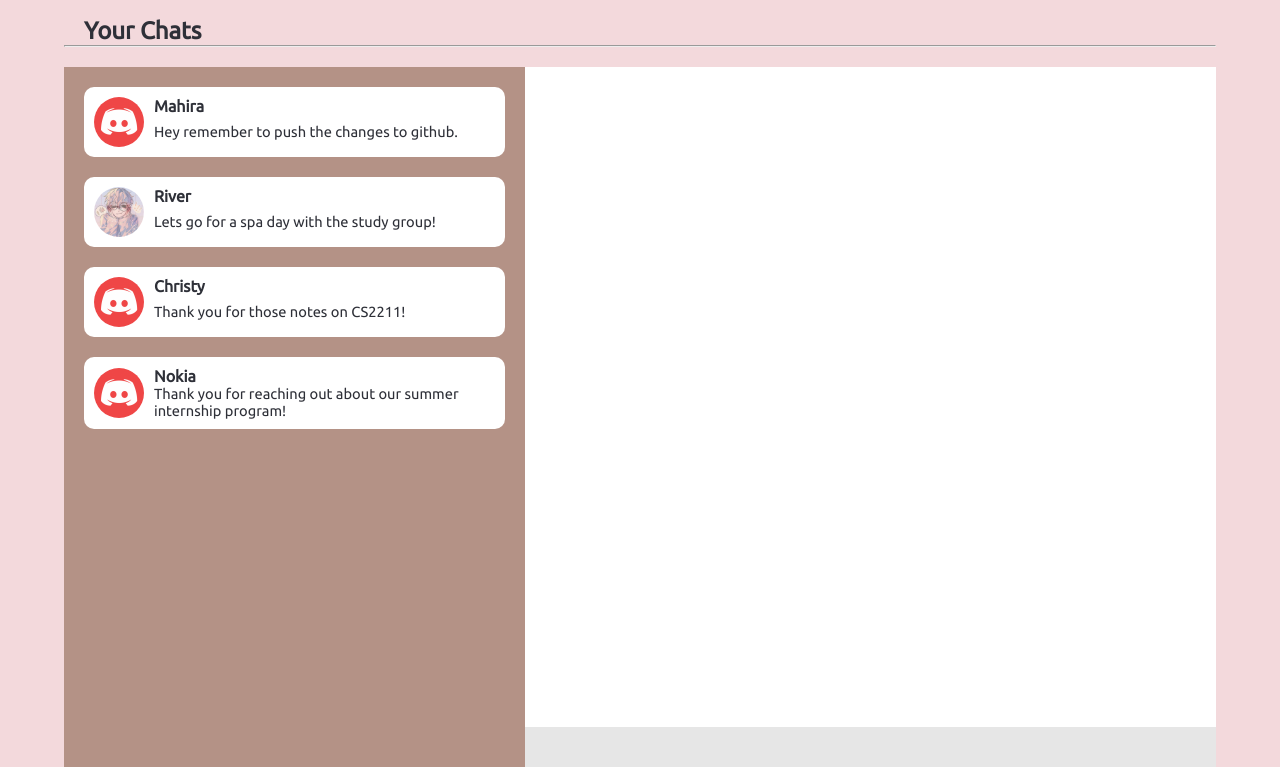
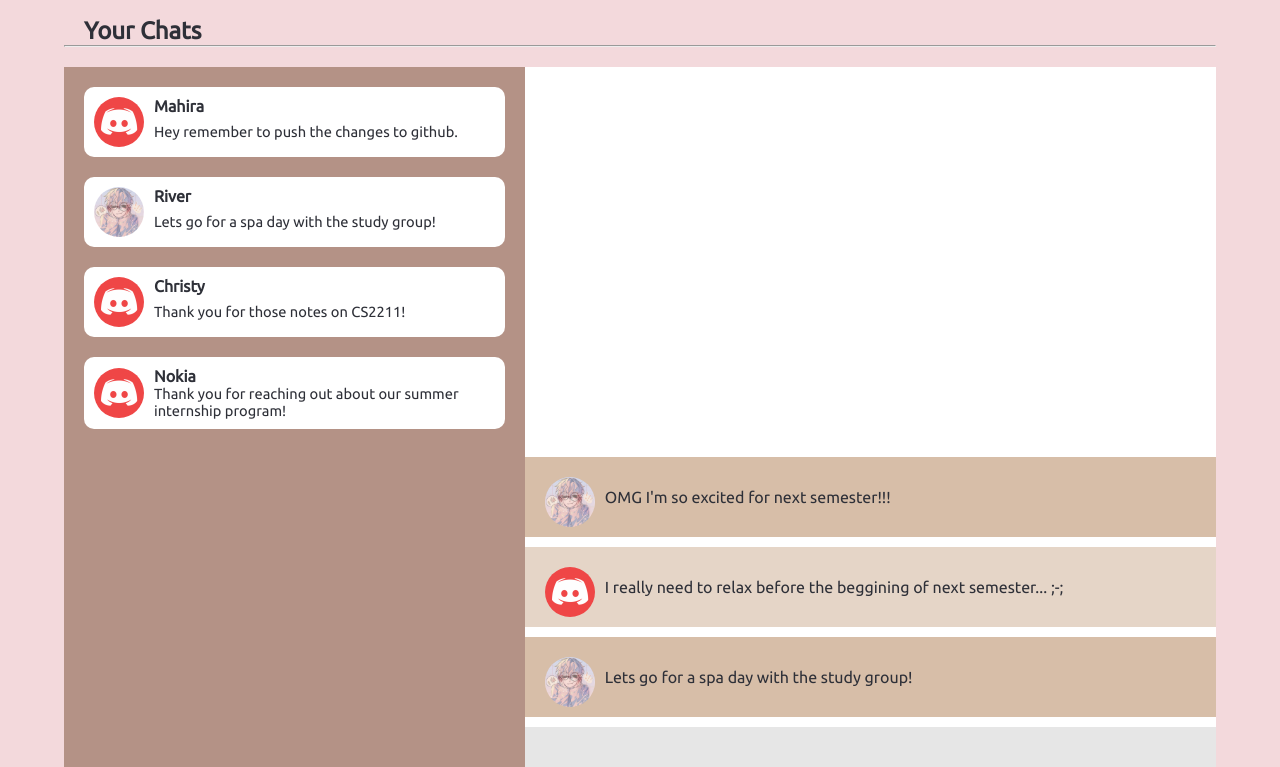
Before and after one commit to mmoftah3/SheTalks, a website: page public/chat.html in a window 1280 px wide. Shown: the part 63-830 px from the top of the page. Drawn offline with Linux system fonts and the light colour scheme.

Commit message:
finished static chat mockup

```diff
--- a/public/chat.html
+++ b/public/chat.html
@@ -63,7 +63,16 @@
             <div class="chat">
                 <div class="history">
                     <div class="container">
-
+                        <img src="img/riverprofpic.png">
+                        <p>OMG I'm so excited for next semester!!!</p>
+                    </div>
+                    <div class="container" style="background-color: #E5D5C7;">
+                        <img src="img/example-prof-img.png">
+                        <p>I really need to relax before the beggining of next semester... ;-;</p>
+                    </div>
+                    <div class="container">
+                        <img src="img/riverprofpic.png">
+                        <p>Lets go for a spa day with the study group!</p>
                     </div>
                 </div>
                 <div class="entry">
--- a/public/css/chat.css
+++ b/public/css/chat.css
@@ -128,6 +128,24 @@ body {
 .chat .profile h4 {
     margin-left: 20px;
 }
+.chat .history {
+    display: grid;
+
+    align-content: end;
+}
+
+.chat .history .container {
+    margin-bottom: 10px;
+    padding: 10px;
+
+    display: grid;
+
+    grid-template-columns: 60px auto;
+    align-items: center;
+    column-gap: 10px;
+
+    background-color: #D7BEA8;
+}
 
 .chat .history .container img {
     margin-left: 10px;
```
